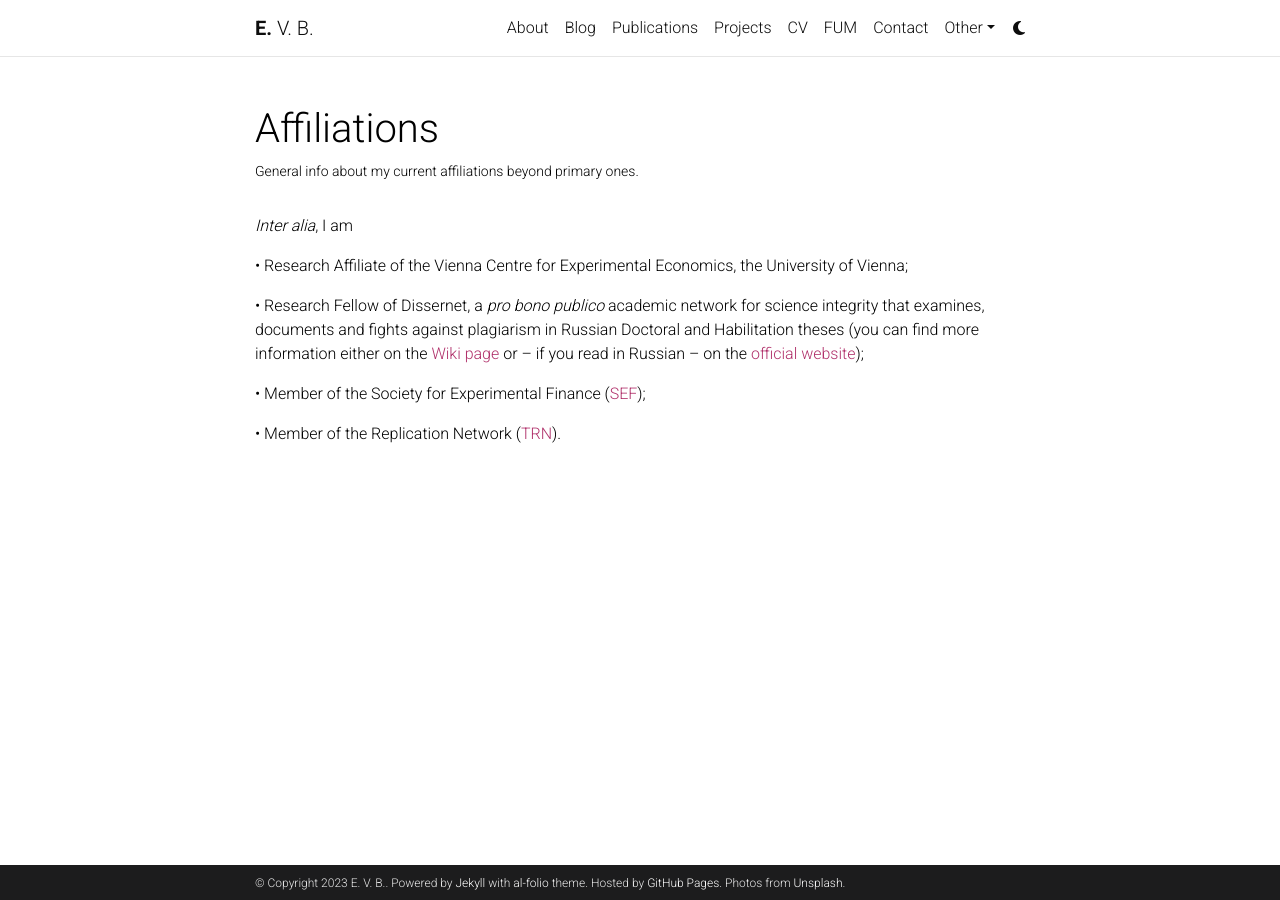
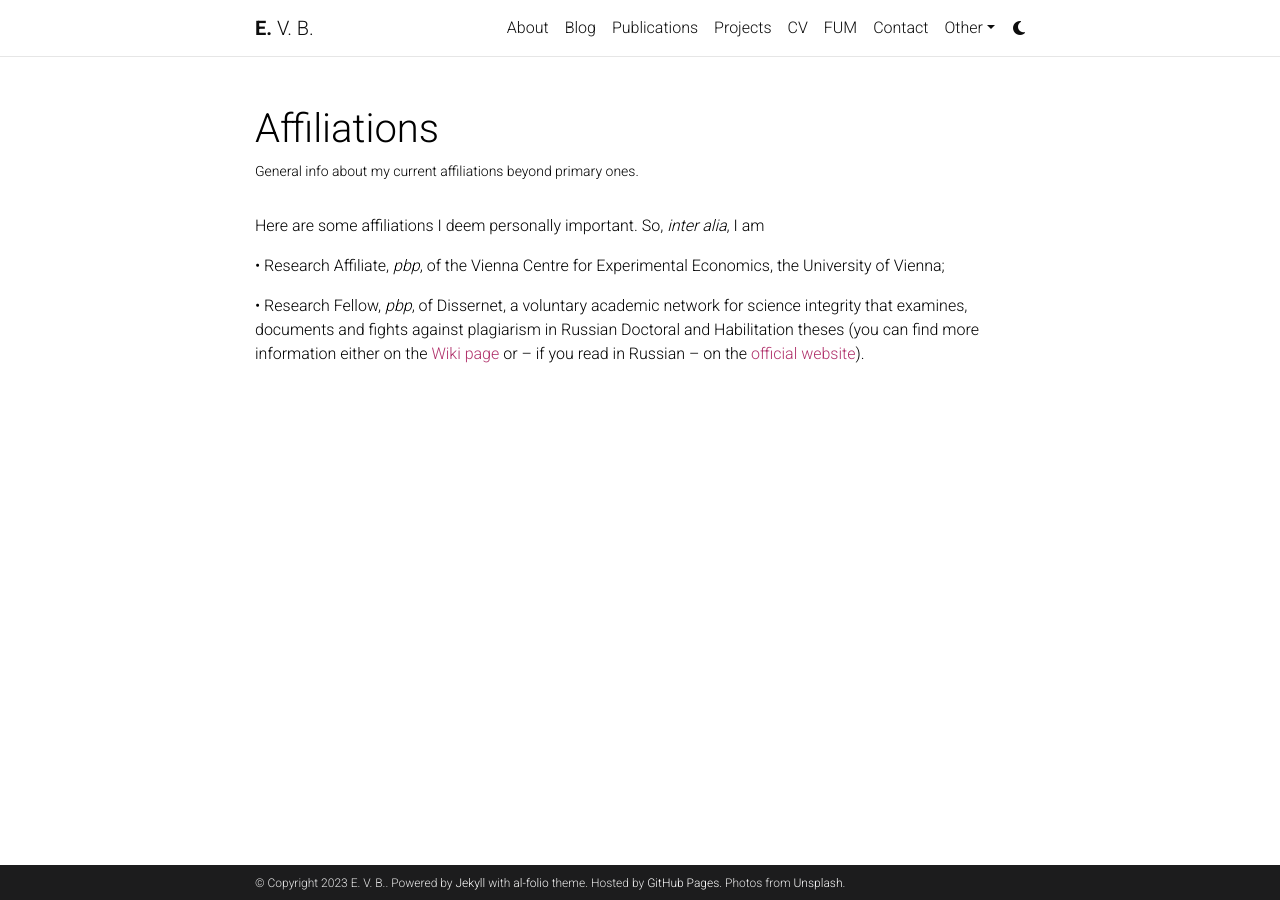
Before and after one commit to egorbronnikov/egorbronnikov.github.io, a Jekyll site: the page built from _pages/affiliations.md, in a window 1280 px wide. Built offline with Jekyll 4.4.1, drawn with Linux system fonts in a browser that asks for light colours; comment, search, counter and statistics services are not loaded; a style sheet for code colours, icons or effects is not loaded.

Commit message:
Update affiliations.md

```diff
--- a/_pages/affiliations.md
+++ b/_pages/affiliations.md
@@ -6,12 +6,12 @@
 nav: false
 ---
 
-<i>Inter alia</i>, I am
+Here are some affiliations I deem personally important. So, <i>inter alia</i>, I am
 
-&#x2022; Research Affiliate of the Vienna Centre for Experimental Economics, the University of Vienna;
+&#x2022; Research Affiliate, <i>pbp</i>, of the Vienna Centre for Experimental Economics, the University of Vienna;
 
-&#x2022; Research Fellow of Dissernet, a <i>pro bono publico</i> academic network for science integrity that examines, documents and fights against plagiarism in Russian Doctoral and Habilitation theses (you can find more information either on the [Wiki page](https://en.wikipedia.org/wiki/Dissernet) or -- if you read in Russian -- on the [official website](https://www.dissernet.org/));
+&#x2022; Research Fellow, <i>pbp</i>,  of Dissernet, a voluntary academic network for science integrity that examines, documents and fights against plagiarism in Russian Doctoral and Habilitation theses (you can find more information either on the [Wiki page](https://en.wikipedia.org/wiki/Dissernet) or -- if you read in Russian -- on the [official website](https://www.dissernet.org/)).
 
-&#x2022; Member of the Society for Experimental Finance ([SEF](https://www.experimentalfinance.org/));
+<!-- &#x2022; Member of the Society for Experimental Finance ([SEF](https://www.experimentalfinance.org/)); -->
 
-&#x2022; Member of the Replication Network ([TRN](https://replicationnetwork.com/)).
+<!-- &#x2022; Member of the Replication Network ([TRN](https://replicationnetwork.com/)); -->
```
